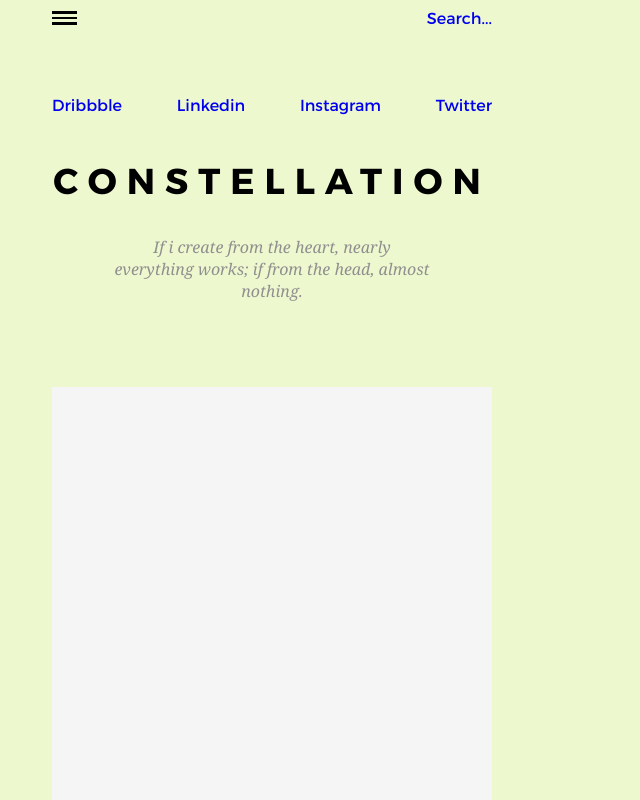
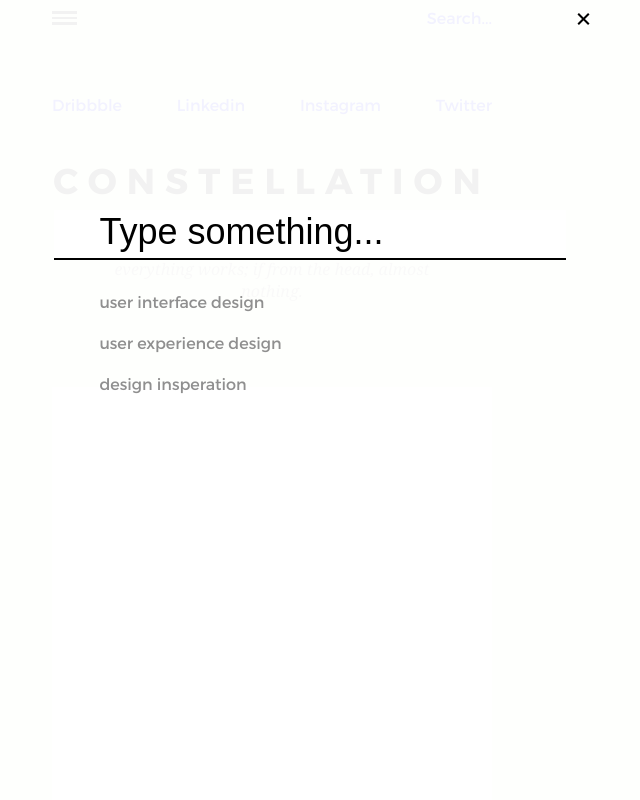
Before and after one commit to ValeriaKhristinina/constellation, a website: page source/assets/index.html in a window 1280 px wide. Shown: the top 800 px of the page, without its empty margins (368-1008 px from the left). Drawn offline with nearby package versions, Linux system fonts and the light colour scheme; files that its build step writes are made by us from their sources.

Commit message:
Replace search-wrapper

```diff
--- a/source/assets/index.html
+++ b/source/assets/index.html
@@ -43,18 +43,6 @@
         <section class="search">
           <a class="search__icon" href="#">Search...</a>
         </section>
-        <div class="search__wrapper  search__wrapper--closed">
-          <button class="search__closed  btn-toggle  btn-toggle__closed" type="button" name="button">Closed</button>
-          <form class="search__form">
-            <input type="search" name="search" placeholder="Type something...">
-          </form>
-          <ul class="search__example-list">
-            <li><a class="search__example" href="#">user interface design</a></li>
-            <li><a class="search__example" href="#">user experience design</a></li>
-            <li><a class="search__example" href="#">design insperation</a></li>
-          </ul>
-
-        </div>
       </div>
 
       <section class="page-header__social  social">
@@ -355,7 +343,18 @@
       <p>Attribution-NonCommerical-NoDerivatives 4.0 International License.</p>
     </section>
   </footer>
+  <div class="search__wrapper  search__wrapper--closed">
+    <button class="search__closed  btn-toggle  btn-toggle__closed" type="button" name="button">Closed</button>
+    <form class="search__form">
+      <input type="search" name="search" placeholder="Type something...">
+    </form>
+    <ul class="search__example-list">
+      <li><a class="search__example" href="#">user interface design</a></li>
+      <li><a class="search__example" href="#">user experience design</a></li>
+      <li><a class="search__example" href="#">design insperation</a></li>
+    </ul>
 
+  </div>
   <div class="modal-overlay  modal-overlay--show"></div>
 </body>
 
--- a/source/less/blocks/modal-overlay.less
+++ b/source/less/blocks/modal-overlay.less
@@ -11,5 +11,5 @@
 }
 
 .modal-overlay--show{
-  display: none;
+  display: block;
 }
--- a/source/less/blocks/search.less
+++ b/source/less/blocks/search.less
@@ -11,12 +11,13 @@
   }
 }
 .search__wrapper--closed {
-  display: none;
+  display: block;
 }
 .search__wrapper {
-  .container();
-  position: absolute;
-  margin-top: 225px;
+  position: fixed;
+  top: 0;
+  left:33%;
+  margin-top: 210px;
   z-index: 15;
 
   @media @desktop-widths{
@@ -26,8 +27,8 @@
 
 .search__closed{
   position: absolute;
-  top: -220px;
-  right: -20px;
+  top: -200px;
+  right: -22px;
 
   @media @desktop-widths{
     display: none;
```
